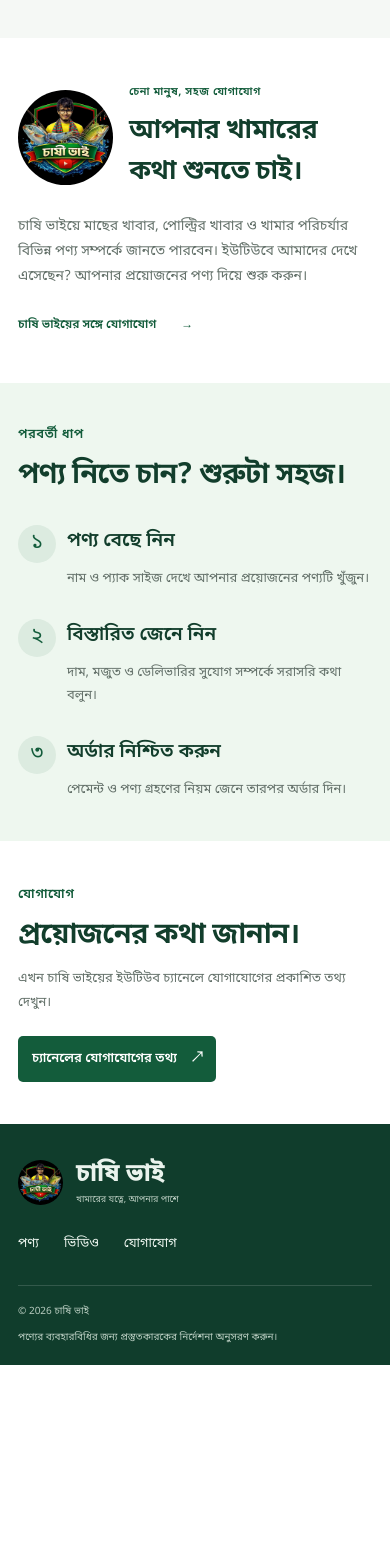
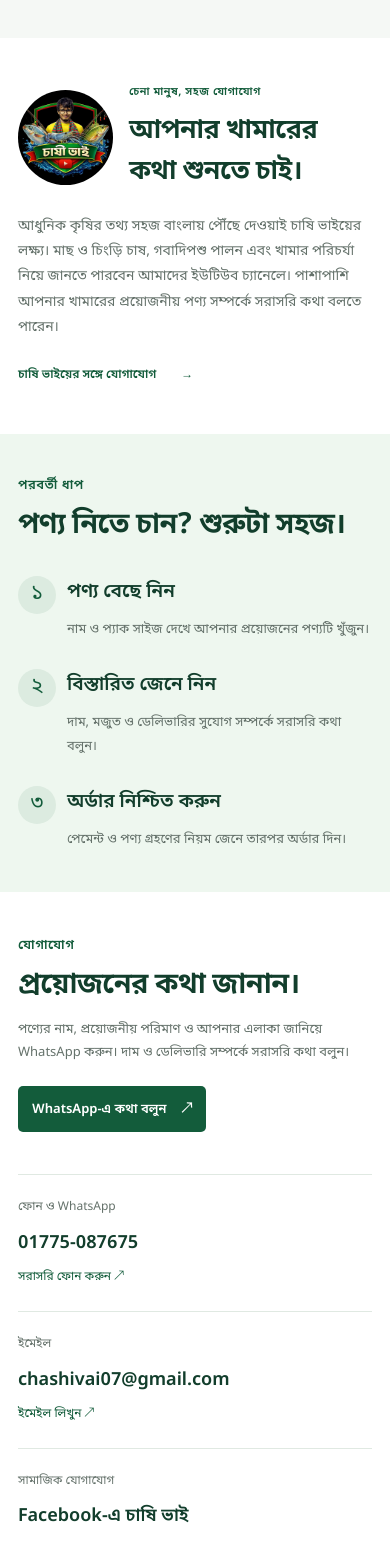
Before and after one commit to DevAnikRoy/Chasi-Vai, a Next.js app: page / in a window 390 px wide. Shown: the part 3505-5047 px from the top of the page. Before the commit the page ends 4870 px from the top, so only its background shows below. Built offline with nearby package versions, Linux system fonts and the light colour scheme.

Commit message:
adding contact info

```diff
--- a/src/app/globals.css
+++ b/src/app/globals.css
@@ -1029,3 +1029,4 @@
 .product-dialog {
   margin: auto;
 }
+.contact-details{display:grid;grid-template-columns:repeat(3,minmax(0,1fr));gap:24px;padding-bottom:60px}.contact-details a{padding:22px 0;border-top:1px solid var(--line)}.contact-details small,.contact-details strong,.contact-details span{display:block}.contact-details small{font-size:12px;color:var(--muted)}.contact-details strong{font-size:18px;font-weight:600;margin:8px 0;overflow-wrap:anywhere}.contact-details span{font-size:12px;color:var(--green)}@media(max-width:760px){.contact-details{grid-template-columns:1fr;gap:0;padding-bottom:30px}}
--- a/src/app/page.tsx
+++ b/src/app/page.tsx
@@ -4,6 +4,8 @@
 import { useRef, useState } from "react";
 
 const channel = "https://www.youtube.com/@chashi-vai";
+const whatsapp = "https://wa.me/8801775087675";
+const facebook = "https://www.facebook.com/share/17Zu7y5ok3/";
 const products = [
   {
     id: "bactinil",
@@ -311,7 +313,7 @@
                 বুঝে সিদ্ধান্ত নিন।
               </h2>
               <p>
-                মাছ চাষ ও খামারের পণ্য নিয়ে চাষি ভাইয়ের ভিডিও দেখুন। কোনো পণ্য সম্পর্কে জানতে চাইলে
+                মাছ ও চিংড়ি চাষ, দৈনিক মাছের দাম এবং আধুনিক গবাদিপশু পালন নিয়ে চাষি ভাইয়ের ভিডিও দেখুন। কোনো পণ্য সম্পর্কে জানতে চাইলে
                 নামটি লিখে রাখুন, তারপর সরাসরি কথা বলুন।
               </p>
               <a
@@ -339,8 +341,8 @@
           </div>
           <div className="about-copy">
             <p>
-              চাষি ভাইয়ে মাছের খাবার, পোল্ট্রির খাবার ও খামার পরিচর্যার বিভিন্ন পণ্য সম্পর্কে জানতে
-              পারবেন। ইউটিউবে আমাদের দেখে এসেছেন? আপনার প্রয়োজনের পণ্য দিয়ে শুরু করুন।
+              আধুনিক কৃষির তথ্য সহজ বাংলায় পৌঁছে দেওয়াই চাষি ভাইয়ের লক্ষ্য। মাছ ও চিংড়ি চাষ, গবাদিপশু পালন এবং খামার পরিচর্যা নিয়ে জানতে
+              পারবেন আমাদের ইউটিউব চ্যানেলে। পাশাপাশি আপনার খামারের প্রয়োজনীয় পণ্য সম্পর্কে সরাসরি কথা বলতে পারেন।
             </p>
             <a className="text-link" href="#contact">
               চাষি ভাইয়ের সঙ্গে যোগাযোগ <span aria-hidden="true">→</span>
@@ -374,17 +376,22 @@
           <div>
             <p className="eyebrow">যোগাযোগ</p>
             <h2>প্রয়োজনের কথা জানান।</h2>
-            <p>এখন চাষি ভাইয়ের ইউটিউব চ্যানেলে যোগাযোগের প্রকাশিত তথ্য দেখুন।</p>
+            <p>পণ্যের নাম, প্রয়োজনীয় পরিমাণ ও আপনার এলাকা জানিয়ে WhatsApp করুন। দাম ও ডেলিভারি সম্পর্কে সরাসরি কথা বলুন।</p>
           </div>
           <a
             className="button primary"
-            href="https://www.youtube.com/@chashi-vai/about"
+            href={whatsapp}
             target="_blank"
             rel="noopener noreferrer"
           >
-            চ্যানেলের যোগাযোগের তথ্য <Arrow />
+            WhatsApp-এ কথা বলুন <Arrow />
           </a>
         </section>
+        <div className="container contact-details">
+          <a href="tel:+8801775087675"><small>ফোন ও WhatsApp</small><strong>01775-087675</strong><span>সরাসরি ফোন করুন ↗</span></a>
+          <a href="mailto:chashivai07@gmail.com"><small>ইমেইল</small><strong>chashivai07@gmail.com</strong><span>ইমেইল লিখুন ↗</span></a>
+          <a href={facebook} target="_blank" rel="noopener noreferrer"><small>সামাজিক যোগাযোগ</small><strong>Facebook-এ চাষি ভাই</strong><span>পেজ দেখুন ↗</span></a>
+        </div>
       </main>
       <footer>
         <div className="container footer-main">
@@ -444,8 +451,8 @@
                 দাম ও মজুত সম্পর্কে জানতে যোগাযোগ করুন। ব্যবহারবিধি ও প্রয়োগের মাত্রা আসল প্যাকেট
                 এবং প্রস্তুতকারকের নির্দেশনা থেকে নিশ্চিত করুন।
               </p>
-              <a className="button primary" href="#contact" onClick={() => dialog.current?.close()}>
-                যোগাযোগের তথ্য দেখুন <Arrow />
+              <a className="button primary" href={`${whatsapp}?text=${encodeURIComponent(`আসসালামু আলাইকুম, ${selected.name} (${selected.size}) পণ্যটির দাম, মজুত ও ডেলিভারি সম্পর্কে জানতে চাই।`)}`} target="_blank" rel="noopener noreferrer">
+                এই পণ্য নিয়ে WhatsApp করুন <Arrow />
               </a>
             </div>
           </div>
```
Also changed, not shown: 1 other file (tests, documents, lock files or other folders).
